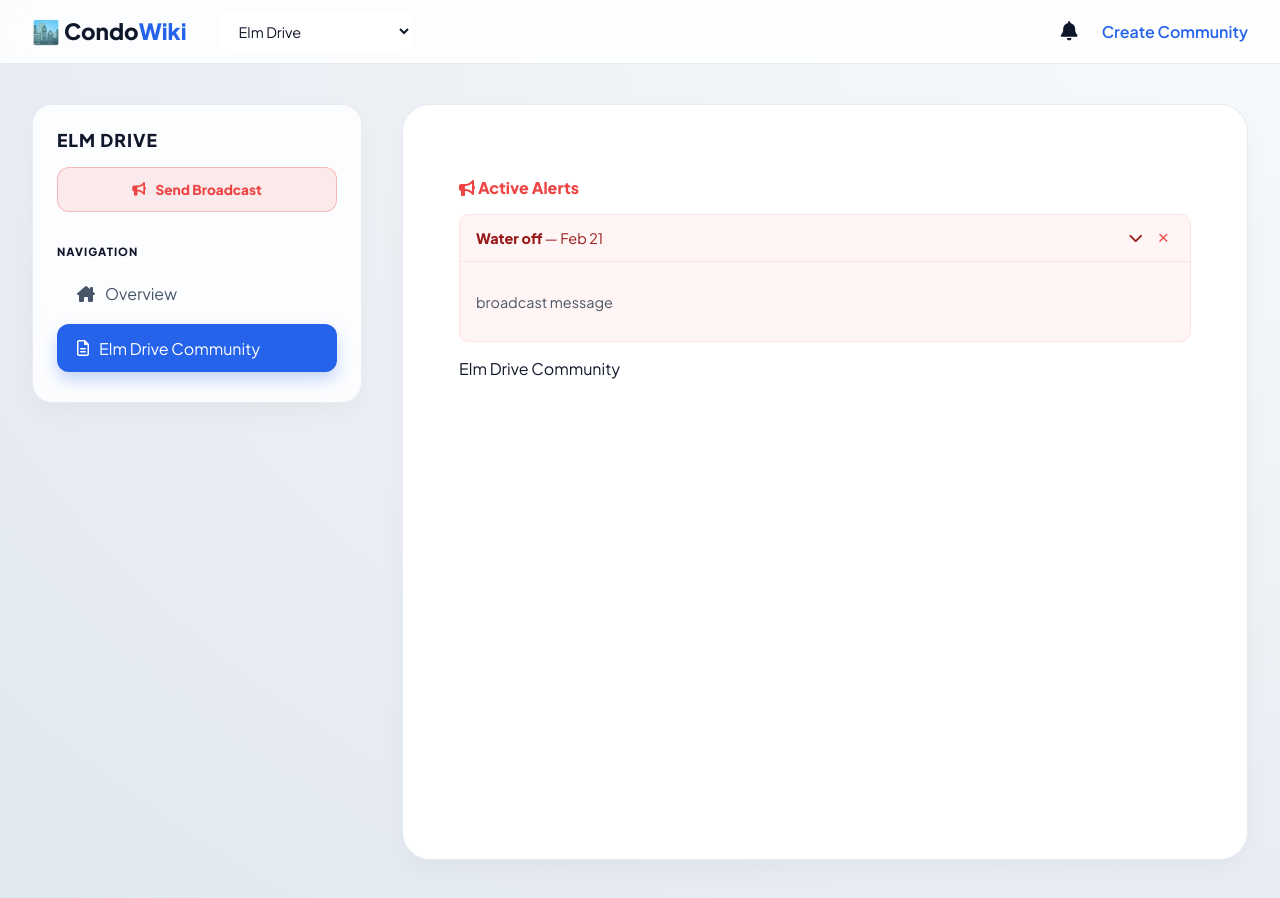
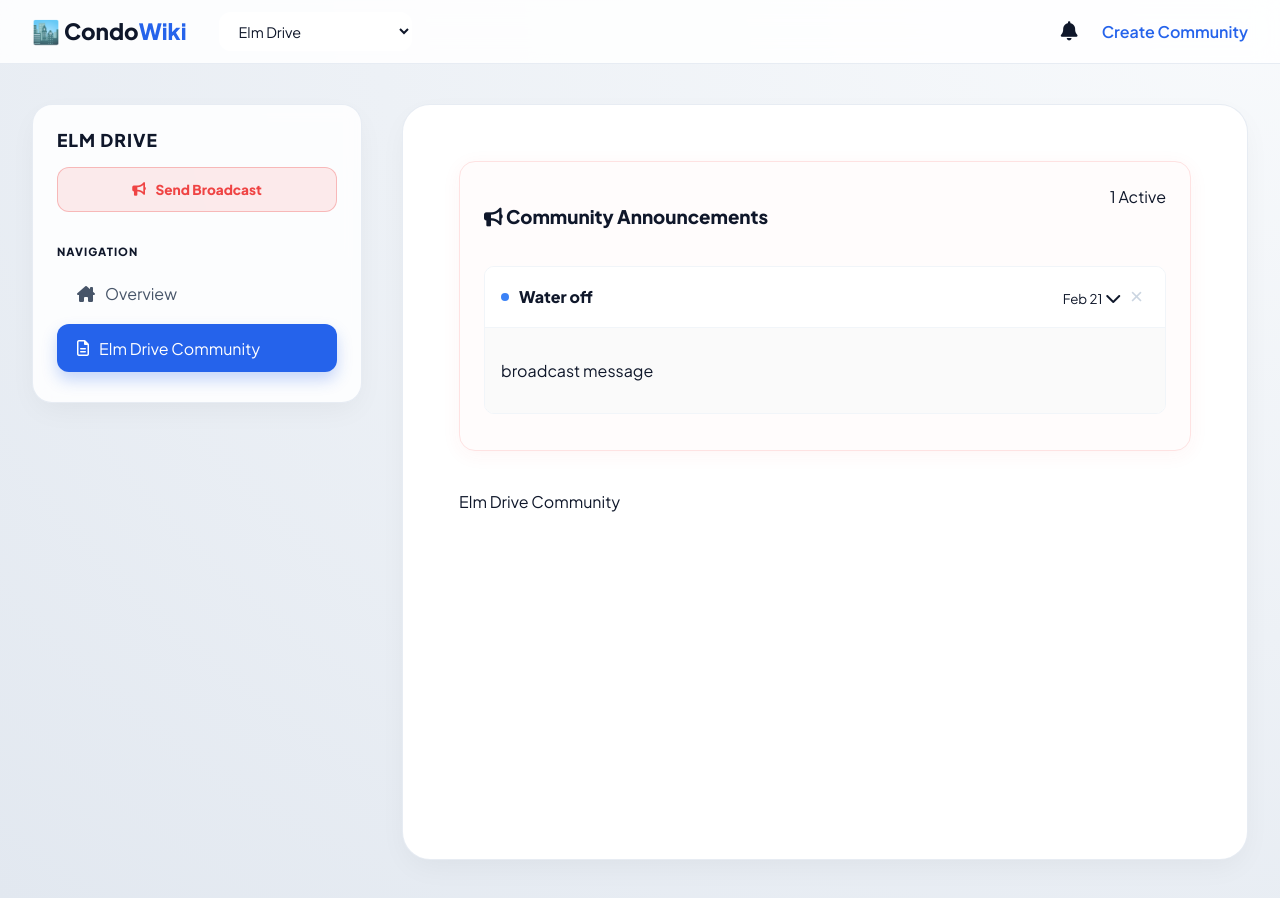
Before and after one commit to dekumar2-lab/lab-community, a Jekyll site: the page built from content/elm-drive/index.md, in a window 1280 px wide. Built offline with Jekyll 4.4.1, drawn with Linux system fonts in a browser that asks for light colours.

Commit message:
Notification broadcaster implementation

```diff
--- a/_includes/custom-styles.html
+++ b/_includes/custom-styles.html
@@ -281,10 +281,13 @@
         align-items: center;
         justify-content: center;
         gap: 0.6rem;
-    width: 100%;             /* Fills sidebar width */
-    box-sizing: border-box;  /* Ensures padding doesn't push it out */
+        width: 100%;
+        /* Fills sidebar width */
+        box-sizing: border-box;
+        /* Ensures padding doesn't push it out */
         padding: 0.8rem;
-    margin: 1rem 0;          /* Adds breathing room */
+        margin: 1rem 0;
+        /* Adds breathing room */
         background: rgba(239, 68, 68, 0.1);
         color: #ef4444 !important;
         border: 1px solid rgba(239, 68, 68, 0.3);
@@ -342,6 +345,7 @@
         margin-bottom: 0.75rem;
         overflow: hidden;
     }
+
     .alert-header {
         padding: 0.75rem 1rem;
         display: flex;
@@ -351,11 +355,14 @@
         font-size: 0.9rem;
         color: #991b1b;
     }
+
     .alert-body {
-    display: block; /* Shown by default, can be toggled */
+        display: block;
+        /* Shown by default, can be toggled */
         font-size: 0.9rem;
         color: #4b5563;
     }
+
     .close-alert {
         background: none;
         border: none;
@@ -364,5 +371,80 @@
         cursor: pointer;
         padding: 0 5px;
     }
-.close-alert:hover { color: #b91c1c; }
+
+    .close-alert:hover {
+        color: #b91c1c;
+    }
+
+    /* --- Separate Broadcast Content Box --- */
+    .broadcast-wrapper {
+        background: #fffcfc;
+        border: 1px solid #fee2e2;
+        border-radius: 16px;
+        padding: 1.5rem;
+        margin-bottom: 2.5rem;
+        box-shadow: 0 4px 20px rgba(239, 68, 68, 0.05);
+    }
+
+    .broadcast-header {
+        display: flex;
+        justify-content: space-between;
+        margin-bottom: 1.2rem;
+    }
+
+    .alert-item {
+        background: white;
+        border: 1px solid #f1f5f9;
+        border-radius: 10px;
+        margin-bottom: 0.75rem;
+        overflow: hidden;
+        transition: 0.3s;
+    }
+
+    .alert-item-header {
+        padding: 1rem;
+        display: flex;
+        justify-content: space-between;
+        cursor: pointer;
+        background: white;
+    }
+
+    .alert-item-body {
+        display: block;
+        /* Visible by default */
+        background: #fafafa;
+    }
+
+    .alert-inner-text {
+        padding: 1rem;
+        border-top: 1px solid #f1f5f9;
+    }
+
+    /* Urgency Dots */
+    .urgency-dot {
+        width: 8px;
+        height: 8px;
+        border-radius: 50%;
+    }
+
+    .urgency-dot.high {
+        background: #ef4444;
+        box-shadow: 0 0 8px #ef4444;
+    }
+
+    .urgency-dot.info {
+        background: #3b82f6;
+    }
+
+    .btn-close {
+        background: none;
+        border: none;
+        font-size: 1.4rem;
+        cursor: pointer;
+        color: #cbd5e1;
+    }
+
+    .btn-close:hover {
+        color: #ef4444;
+    }
 </style>
--- a/_layouts/default.html
+++ b/_layouts/default.html
@@ -95,24 +95,32 @@
 
         <main class="content-card">
             {% if page.condo %}
-            {% assign alerts = site.pages | where: "layout", "broadcast" | where: "condo", page.condo %}
-            {% if alerts.size > 0 %}
-            <div id="broadcast-wrapper">
-                <h3 style="color: #ef4444; font-size: 1rem; margin-bottom: 1rem;">
-                    <i class="fa-solid fa-bullhorn"></i> Active Alerts
-                </h3>
-                {% for alert in alerts %}
-                <div class="collapsible-alert" id="alert-{{ forloop.index }}">
-                    <div class="alert-header" onclick="toggleAlert('alert-body-{{ forloop.index }}')">
-                        <span><strong>{{ alert.title }}</strong> — {{ alert.date | date: "%b %d" }}</span>
-                        <div style="display: flex; gap: 10px; align-items: center;">
-                            <i class="fa-solid fa-chevron-down"></i>
-                            <button class="close-alert"
+            {% assign active_alerts = site.pages | where: "layout", "broadcast" | where: "condo", page.condo | sort:
+            'date' | reverse %}
+
+            {% if active_alerts.size > 0 %}
+            <div id="broadcast-container" class="broadcast-wrapper">
+                <div class="broadcast-header">
+                    <h3><i class="fa-solid fa-bullhorn"></i> Community Announcements</h3>
+                    <span class="alert-count">{{ active_alerts.size }} Active</span>
+                </div>
+
+                {% for alert in active_alerts %}
+                <div class="alert-item" id="alert-{{ forloop.index }}">
+                    <div class="alert-item-header" onclick="toggleAlert('alert-content-{{ forloop.index }}')">
+                        <div style="display: flex; align-items: center; gap: 10px;">
+                            <span class="urgency-dot {{ alert.alert_type | default: 'info' }}"></span>
+                            <strong>{{ alert.title }}</strong>
+                        </div>
+                        <div class="alert-controls">
+                            <small>{{ alert.date | date: "%b %d" }}</small>
+                            <i class="fa-solid fa-chevron-down chevron"></i>
+                            <button class="btn-close"
                                 onclick="dismissAlert('alert-{{ forloop.index }}', event)">&times;</button>
                         </div>
                     </div>
-                    <div class="alert-body" id="alert-body-{{ forloop.index }}">
-                        <div style="padding: 1rem; border-top: 1px solid rgba(239, 68, 68, 0.1);">
+                    <div class="alert-item-body" id="alert-content-{{ forloop.index }}">
+                        <div class="alert-inner-text">
                             {{ alert.content | markdownify }}
                         </div>
                     </div>
@@ -122,7 +130,9 @@
             {% endif %}
             {% endif %}
 
-            {{ content }}
+            <div class="wiki-content">
+                {{ content }}
+            </div>
         </main>
     </div>
 
```
Lines whose indentation alone changed are shown as unchanged.
